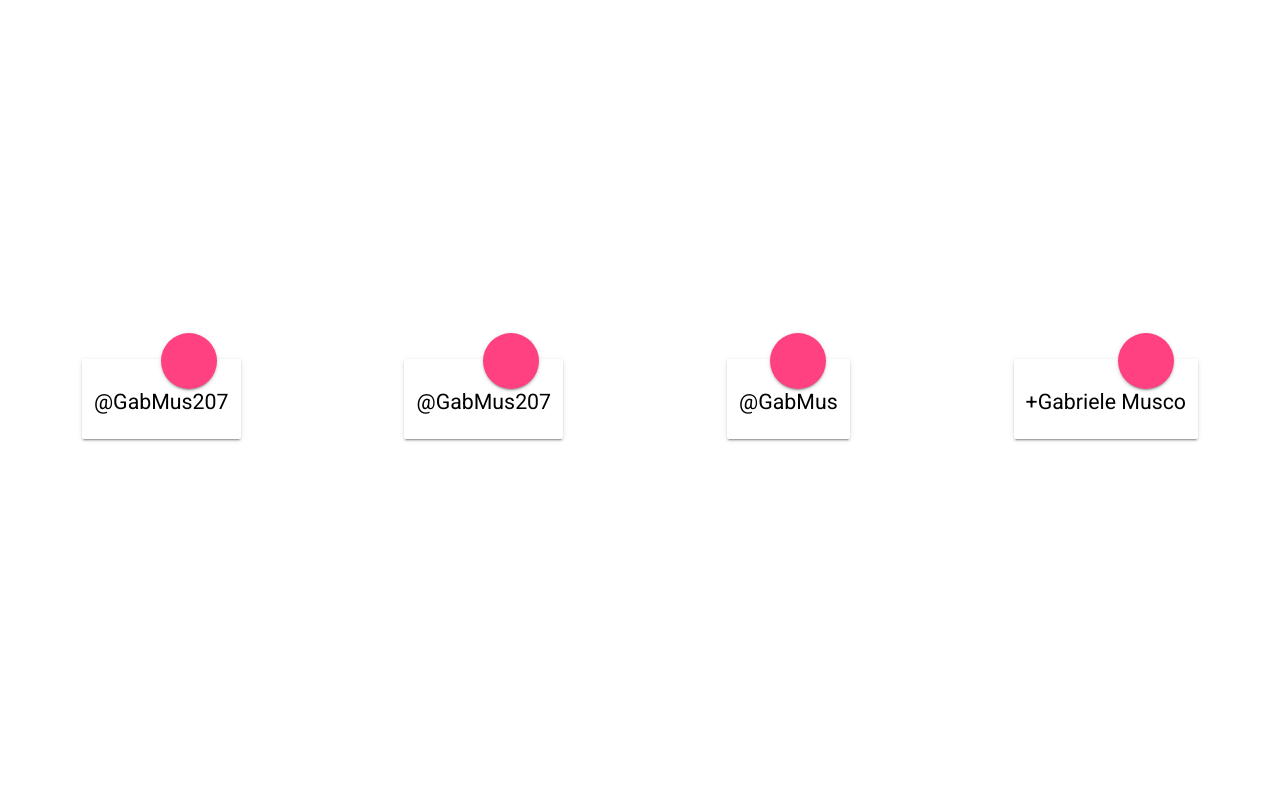
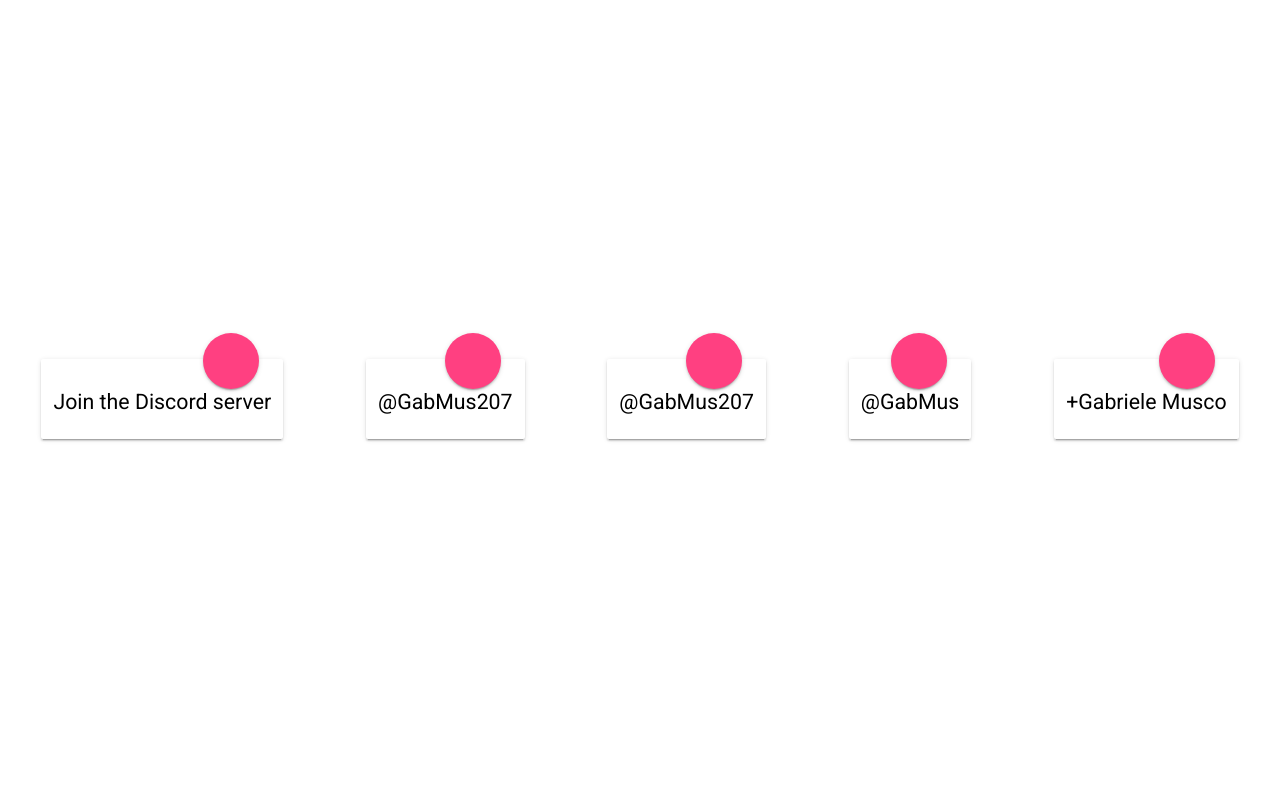
Before and after one commit to GabMus/techpillswebsite, a Django app: template techpills/landing/templates/landing/index.html in a window 1280 px wide. Shown: the part 1601-2399 px from the top of the page. Run offline with Django 3.2, Linux system fonts and the light colour scheme; the template is opened without the code that fills it, so the values that code supplies are empty; some libraries are stand-ins or nearby versions.

Commit message:
added discord server to social cards

```diff
--- a/techpills/landing/templates/landing/index.html
+++ b/techpills/landing/templates/landing/index.html
@@ -74,6 +74,14 @@
             <h-box wrap>
 
                 <social-card
+                    name="Discord"
+                    link="https://discord.gg/Veq3btv"
+                    nick="Join the Discord server"
+                    pic="{% static 'assets/social/discord.png' %}"
+                ></social-card>
+
+
+                <social-card
                     name="Twitter"
                     link="https://twitter.com/GabMus207"
                     nick="@GabMus207"
```
Also changed, not shown: techpills/commonstatic/assets/social/discord.png (added).
